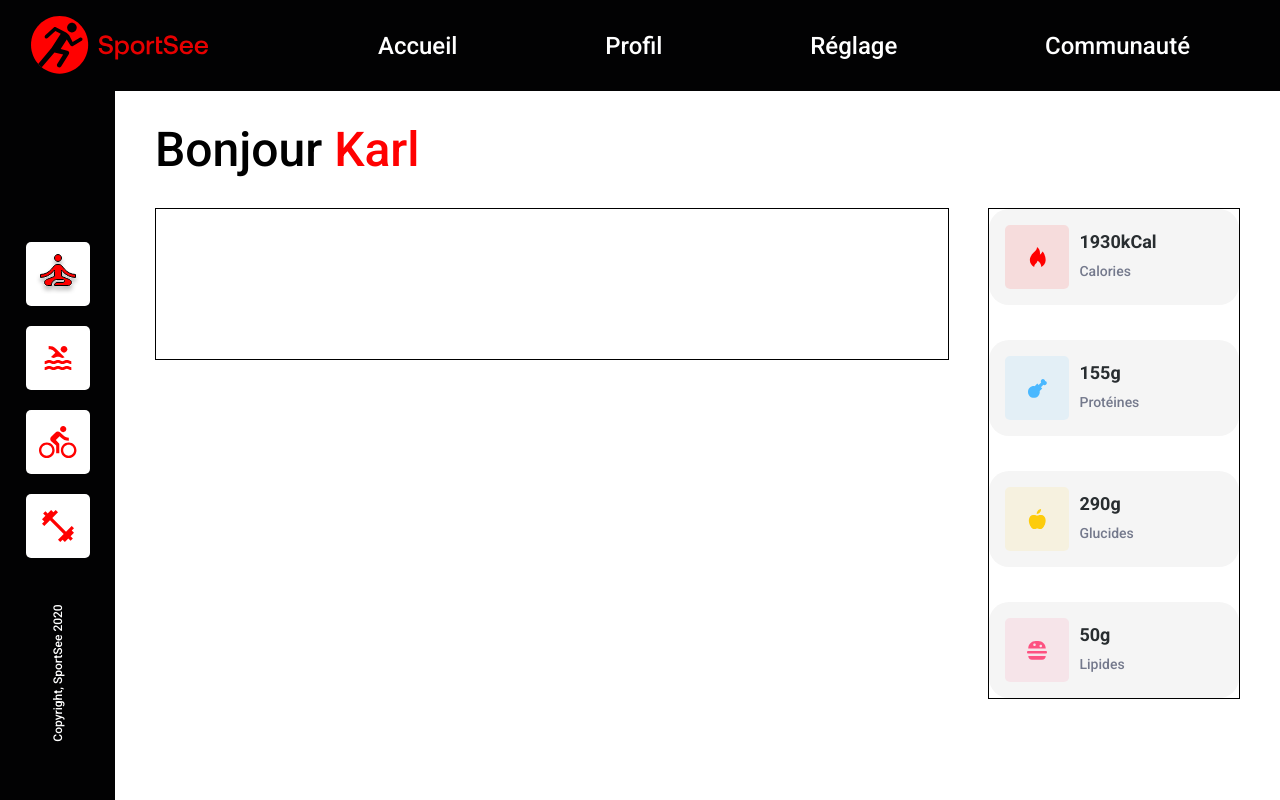
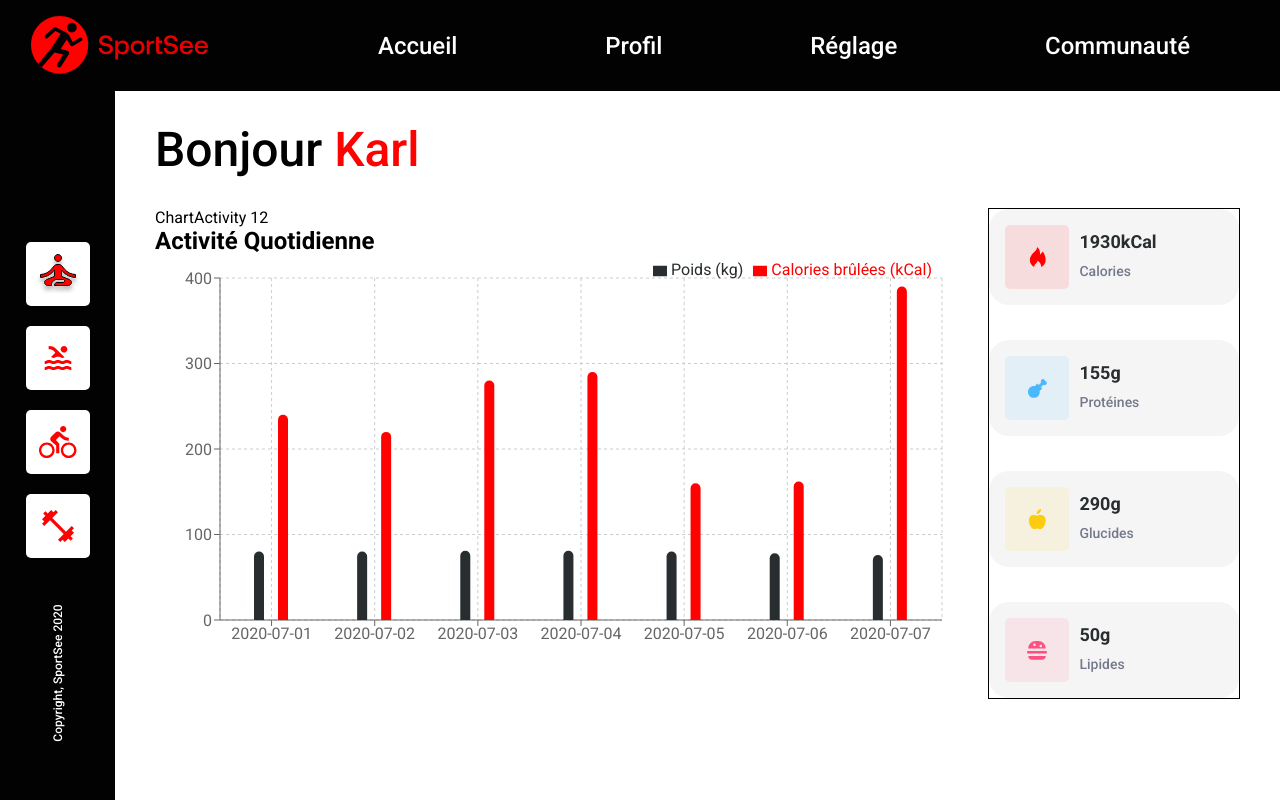
Before and after one commit to Leen151/SportSee-Frontend, a React (Vite) app: page /user/12 in a window 1280 px wide. Built offline with nearby package versions, Linux system fonts and the light colour scheme.

Commit message:
installation de rechart + debut du premier graph (activity)

```diff
--- a/package.json
+++ b/package.json
@@ -12,7 +12,8 @@
   "dependencies": {
     "react": "^18.3.1",
     "react-dom": "^18.3.1",
-    "react-router-dom": "^6.27.0"
+    "react-router-dom": "^6.27.0",
+    "recharts": "^2.13.0"
   },
   "devDependencies": {
     "@eslint/js": "^9.11.1",
--- /dev/null
+++ b/src/components/chartActivity/ChartActivity.jsx
@@ -0,0 +1,43 @@
+import "./chartActivity.scss"
+import { getActivityById } from '../../data/api'
+
+import React, { PureComponent } from 'react';
+import { BarChart, Bar, Rectangle, XAxis, YAxis, CartesianGrid, Tooltip, Legend, ResponsiveContainer } from 'recharts';
+
+
+export const ChartActivity = ({id}) => {
+  const activity = getActivityById(id);
+  const sessions = activity.sessions;
+  console.log(sessions)
+
+  const legendFormatter = (value) => {
+    switch (value) {
+      case 'kilogram':
+        return 'Poids (kg)';
+      case 'calories':
+        return 'Calories brûlées (kCal)';
+      default:
+        return value;
+    }
+  };
+
+
+  return (
+    <>
+      <div>ChartActivity {id}</div>
+
+      <h2>Activité Quotidienne</h2>
+      <ResponsiveContainer width="100%" height={400}>
+        <BarChart data={sessions}>
+          <CartesianGrid strokeDasharray="3 3" />
+          <XAxis dataKey="day" />
+          <YAxis />
+          <Tooltip />
+          <Legend verticalAlign="top" align="right" formatter={legendFormatter} />
+          <Bar dataKey="kilogram" fill="#282D30" barSize={10} radius={[10, 10, 0, 0]} style={{ transform: 'translateX(-5px)' }}/>
+          <Bar dataKey="calories" fill="#FF0101" barSize={10} radius={[10, 10, 0, 0]} style={{ transform: 'translateX(5px)' }}/>
+        </BarChart>
+      </ResponsiveContainer>
+    </>
+  )
+}
--- a/src/components/keyCard/KeyCard.jsx
+++ b/src/components/keyCard/KeyCard.jsx
@@ -47,9 +47,6 @@ export const KeyCard = ({keyDataName, value}) => {
       return <ErrorPage />;
   }
 
-  console.log(urlIcon)
-
-
   return (
     <article className="key-card">
       <Icone icone={urlIcon} bg={bgColorCode}/>
--- a/src/data/api.jsx
+++ b/src/data/api.jsx
@@ -1,5 +1,7 @@
 import users from "../../public/dataUser.json"
 import {useState, useEffect} from 'react'
+
+import activities from "../../public/dataActivity.json"
 
 function getUsers(){
   const [users, setUsers] = useState([]);
@@ -40,4 +42,9 @@ function getUserById(id){
   // return user;
 }
 
-export { getUsers, getUserById}
+
+function getActivityById(id){
+ return activities.find(actyvity => actyvity.userId == id)
+}
+
+export { getUsers, getUserById, getActivityById}
--- a/src/pages/dashboardPage/DashboardPage.jsx
+++ b/src/pages/dashboardPage/DashboardPage.jsx
@@ -2,6 +2,7 @@ import { useParams } from "react-router-dom";
 import { getUserById } from '../../data/api';
 import { KeyCard } from "../../components/keyCard/KeyCard";
 import "./dashboardPage.scss"
+import { ChartActivity } from "../../components/chartActivity/ChartActivity";
 
 
 export const Dashboard = () => {
@@ -22,7 +23,7 @@ export const Dashboard = () => {
       <p className="home-message">Bonjour <span className="firstname" >{firstname}</span></p>
       <div className="container">
         <section className="graphs">
-
+          <ChartActivity id={id}/>
         </section>
         <section className="cards-keydata">
           {keyDatasTab.map(([keyName, value]) => (
--- a/src/pages/dashboardPage/dashboardPage.scss
+++ b/src/pages/dashboardPage/dashboardPage.scss
@@ -20,7 +20,6 @@
     justify-content: space-between;
 
     .graphs{
-      border: 1px black solid;
       width: 73%;
       height: 150px;
     }
```
Also changed, not shown: src/components/chartActivity/chartActivity.scss (added), 1 other file (tests, documents, lock files or other folders).
